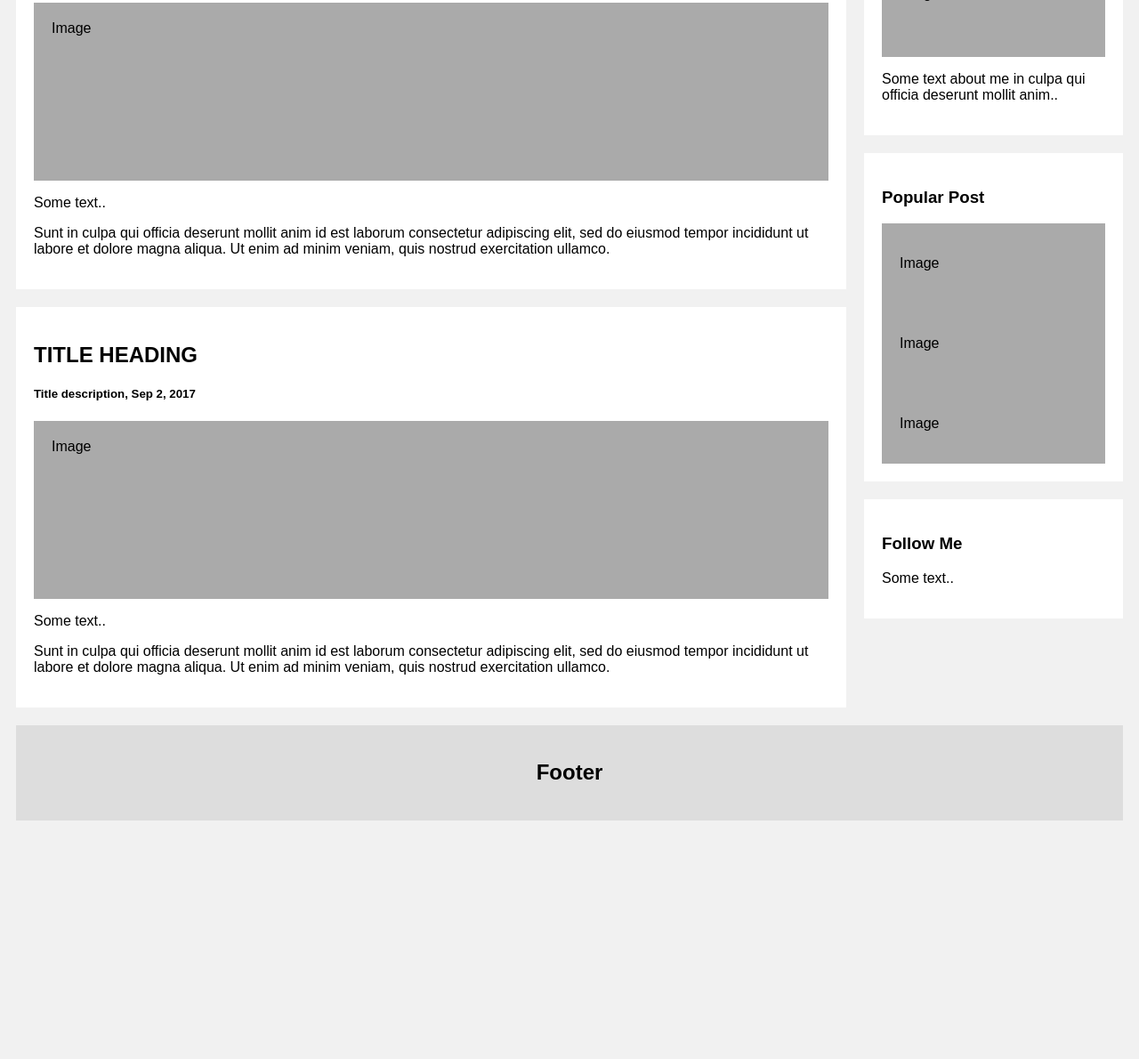
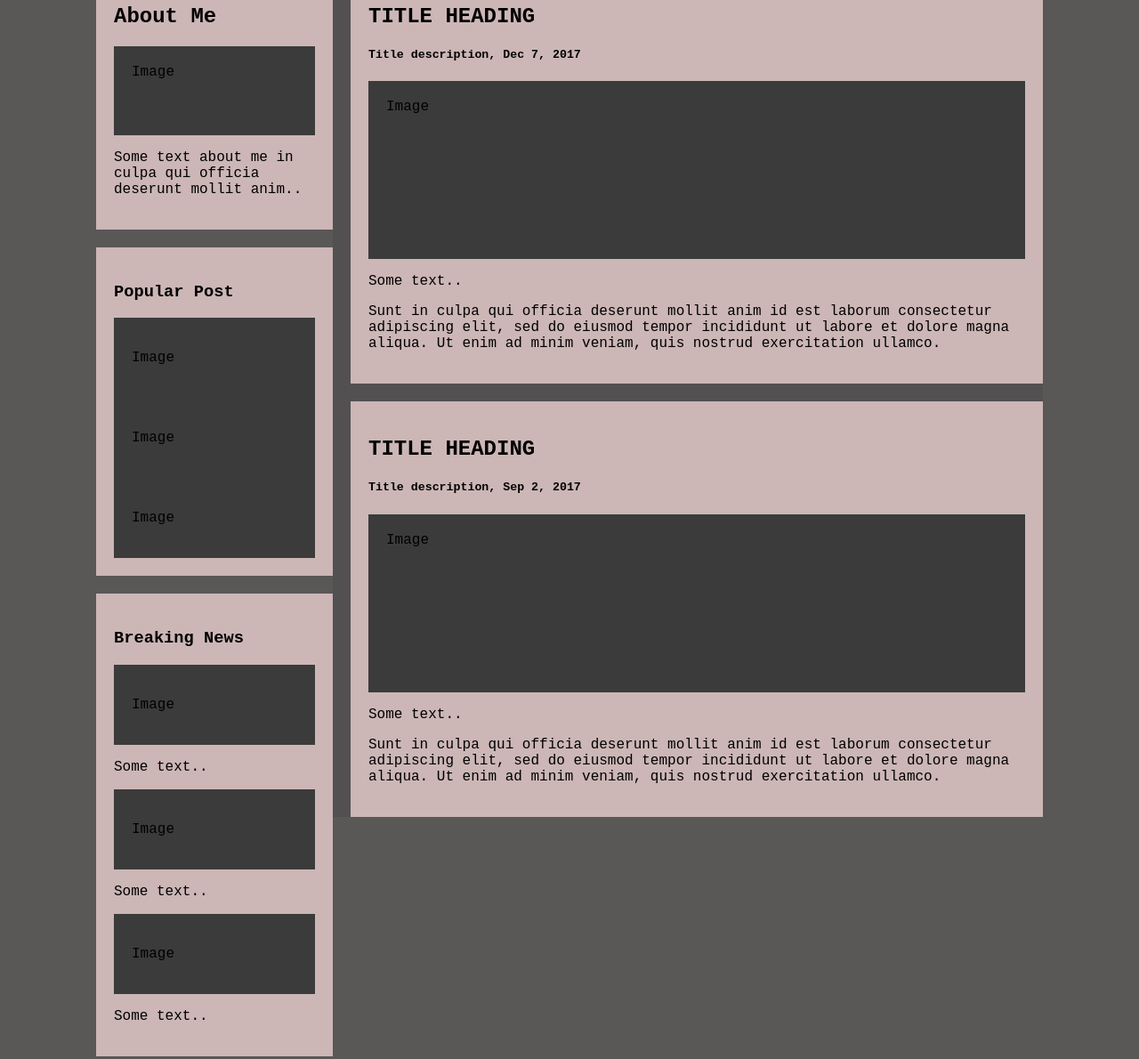
Before and after one commit to ayldz/dynamic-web-programming, a plain HTML site: page index.html in a window 1280 px wide. Shown: the part 427-1617 px from the top of the page at 89% size. Before the commit the page ends 1367 px from the top, so only its background shows below. Drawn offline with Linux system fonts and the light colour scheme.

Commit message:
changed layout

```diff
--- a/index.html
+++ b/index.html
@@ -7,16 +7,16 @@
 }
 
 body {
-  font-family: Arial;
-  padding: 10px;
-  background: #f1f1f1;
+  font-family: Courier New;
+  padding: 100px;
+  background: #5a5757;
 }
 
 /* Header/Blog Title */
 .header {
   padding: 30px;
   text-align: center;
-  background: white;
+  background: rgb(41, 40, 40);
 }
 
 .header h1 {
@@ -33,7 +33,7 @@ body {
 .topnav a {
   float: left;
   display: block;
-  color: #f2f2f2;
+  color: #777272;
   text-align: center;
   padding: 14px 16px;
   text-decoration: none;
@@ -41,7 +41,7 @@ body {
 
 /* Change color on hover */
 .topnav a:hover {
-  background-color: #ddd;
+  background-color: rgb(44, 43, 43);
   color: black;
 }
 
@@ -49,27 +49,27 @@ body {
 /* Left column */
 .leftcolumn {
   float: left;
-  width: 75%;
+  width: 25%;
 }
 
 /* Right column */
 .rightcolumn {
   float: left;
-  width: 25%;
-  background-color: #f1f1f1;
+  width: 75%;
+  background-color: #525050;
   padding-left: 20px;
 }
 
 /* Fake image */
 .fakeimg {
-  background-color: #aaa;
+  background-color: rgb(59, 59, 59);
   width: 100%;
   padding: 20px;
 }
 
 /* Add a card effect for articles */
 .card {
-  background-color: white;
+  background-color: rgb(204, 182, 182);
   padding: 20px;
   margin-top: 20px;
 }
@@ -85,7 +85,7 @@ body {
 .footer {
   padding: 20px;
   text-align: center;
-  background: #ddd;
+  background: rgb(48, 48, 48);
   margin-top: 20px;
 }
 
@@ -123,6 +123,31 @@ body {
 <div class="row">
   <div class="leftcolumn">
     <div class="card">
+        <h2>About Me</h2>
+        <div class="fakeimg" style="height:100px;">Image</div>
+        <p>Some text about me in culpa qui officia deserunt mollit anim..</p>
+      </div>
+      <div class="card">
+        <h3>Popular Post</h3>
+        <div class="fakeimg"><p>Image</p></div>
+        <div class="fakeimg"><p>Image</p></div>
+        <div class="fakeimg"><p>Image</p></div>
+      </div>
+      <div class="card">
+        <h3>Breaking News</h3>
+        <div class="fakeimg"><p>Image</p></div>
+        <p>Some text..</p>
+
+        <div class="fakeimg"><p>Image</p></div>
+        <p>Some text..</p>
+
+        <div class="fakeimg"><p>Image</p></div>
+        <p>Some text..</p>
+      </div>
+  </div>
+  <div class="rightcolumn">
+
+    <div class="card">
         <h2>TITLE HEADING</h2>
         <h5>Title description, Dec 7, 2017</h5>
         <div class="fakeimg" style="height:200px;">Image</div>
@@ -137,23 +162,6 @@ body {
         <p>Sunt in culpa qui officia deserunt mollit anim id est laborum consectetur adipiscing elit, sed do eiusmod tempor incididunt ut labore et dolore magna aliqua. Ut enim ad minim veniam, quis nostrud exercitation ullamco.</p>
       </div>
   </div>
-  <div class="rightcolumn">
-    <div class="card">
-      <h2>About Me</h2>
-      <div class="fakeimg" style="height:100px;">Image</div>
-      <p>Some text about me in culpa qui officia deserunt mollit anim..</p>
-    </div>
-    <div class="card">
-      <h3>Popular Post</h3>
-      <div class="fakeimg"><p>Image</p></div>
-      <div class="fakeimg"><p>Image</p></div>
-      <div class="fakeimg"><p>Image</p></div>
-    </div>
-    <div class="card">
-      <h3>Follow Me</h3>
-      <p>Some text..</p>
-    </div>
-  </div>
 </div>
 
 <div class="footer">
```
Lines whose indentation alone changed are shown as unchanged.
